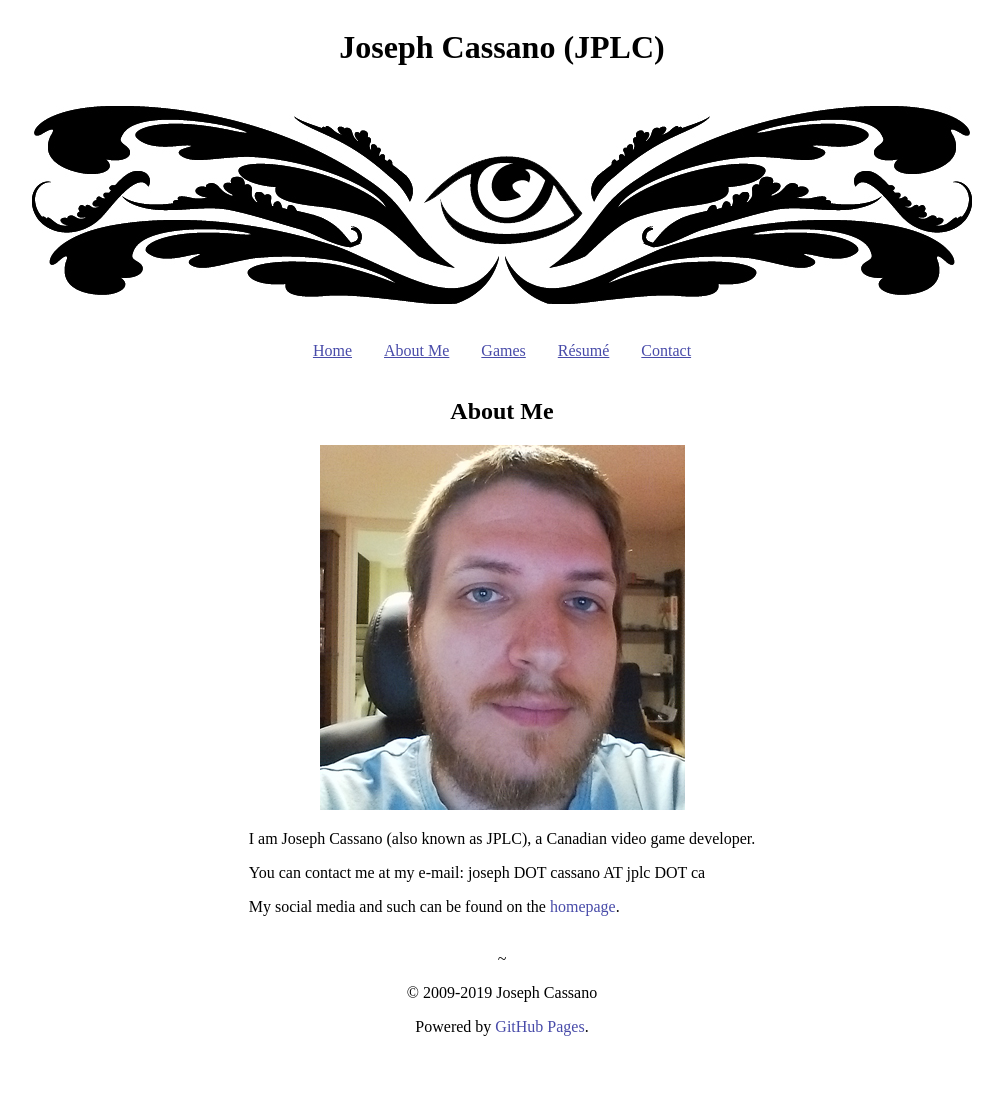
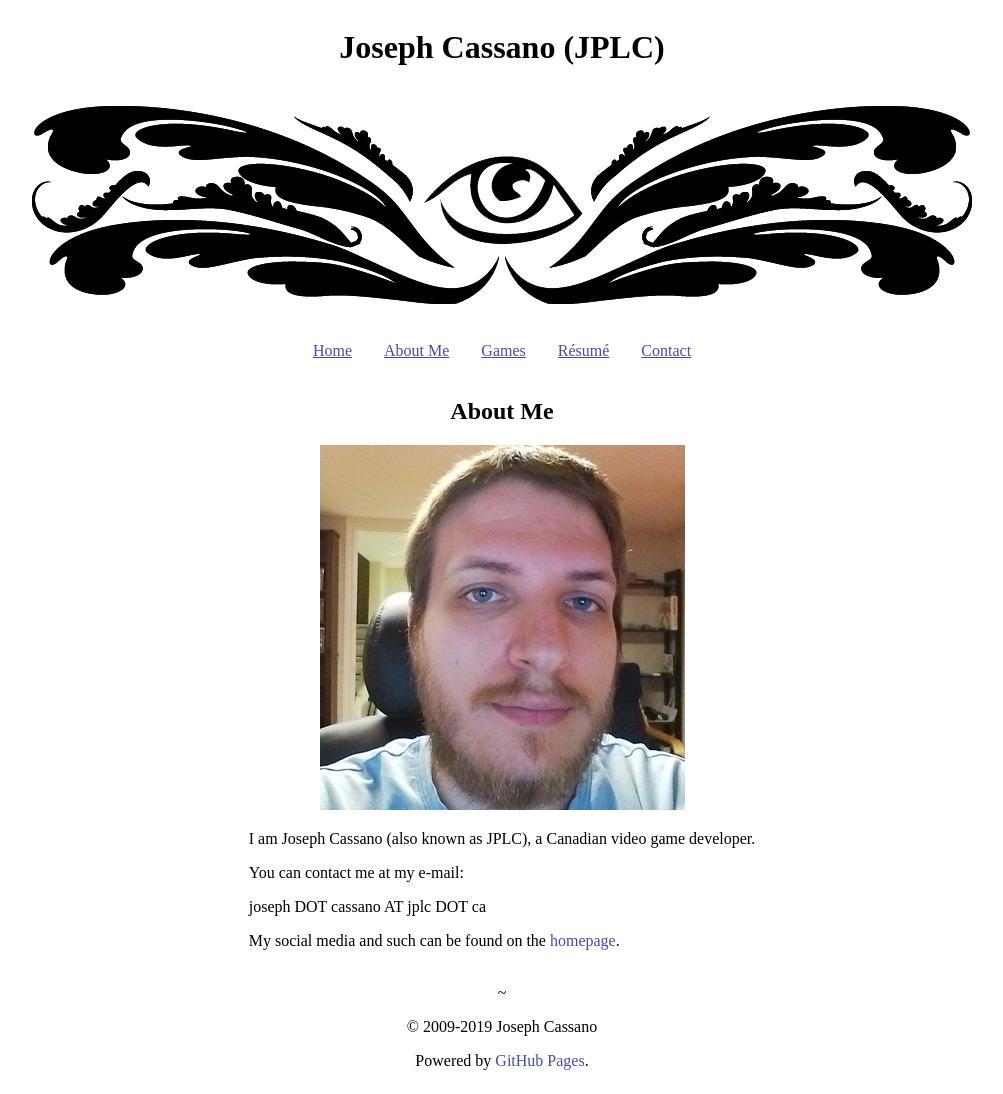
Before and after one commit to MultiversalNomad/multiversalnomad.github.io, a Jekyll site: the page built from about_me/index.html, in a window 1280 px wide. Shown: the whole page, without its empty margins (138-1141 px from the left). Built offline with Jekyll 4.4.1, drawn with Linux system fonts in a browser that asks for light colours; before the commit the page ends 1060 px from its top, so only the background shows below that; part of the change alters nothing that is shown.

Commit message:
Update index.html

```diff
--- a/about_me/index.html
+++ b/about_me/index.html
@@ -6,5 +6,6 @@ title: About Me
     <img src="/images/my_face.jpg" alt="Photo of my face" title="My face">
 </p>
 <p>I am {{ site.firstName }} {{ site.lastName }} (also known as {{ site.nickname }}), a Canadian video game developer.</p>
-<p>You can contact me at my e-mail: {{ site.emailWritten }}</p>
+<p>You can contact me at my e-mail:</p>
+<p>{{ site.emailWritten }}</p>
 <p>My social media and such can be found on the <a href="/">homepage</a>.</p>
```
